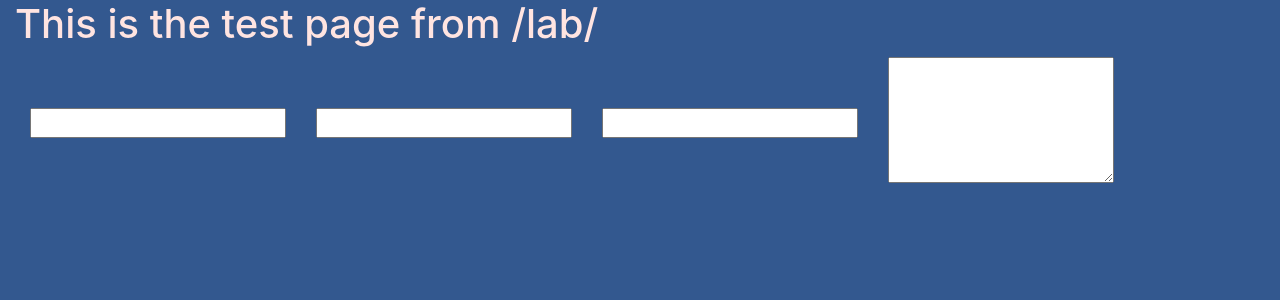
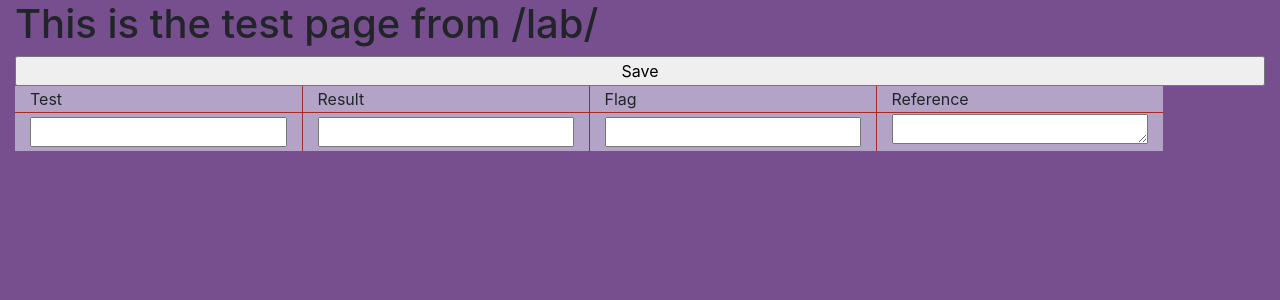
Before and after one commit to K-Bishall/Patient-Profiling, a Django app: page /lab/ in a window 1280 px wide. Shown: the top 300 px of the page. Run offline with Django 3.2, Linux system fonts and the light colour scheme; some libraries are stand-ins or nearby versions.

Commit message:
test lab record

```diff
--- a/labpost/models.py
+++ b/labpost/models.py
@@ -1,6 +1,7 @@
 from django.db import models
 
 # lab test record model
+FLAG_CHOICE = ('N', 'H', 'L',)
 class TestItem (models.Model):
     """This class is the actual record item
        to get the lab test."""
--- a/labpost/static/style.css
+++ b/labpost/static/style.css
@@ -1,8 +1,21 @@
 
-#page {
-    background-color: rgb(224, 131, 16);
+body {
+    background-color: rgba(119, 79, 143);
 }
 
-.recordItem input {
-    height: 100px;
+.recordItem textarea,input{
+    height: 30px;
+    width: 100%;
+    /* background-color: inherit;
+    border: none; */
 }
+
+table {
+    background-color: rgba(240, 248, 255,0.5);
+    border-style: hidden;
+}
+
+table td {
+    border-collapse: collapse;
+    border: 1px brown solid;
+}
--- a/labpost/templates/template.html
+++ b/labpost/templates/template.html
@@ -9,7 +9,17 @@
 <h1>This is the test page from {{ request.get_full_path }}</h1>
 
 <!--hold the form-->
-<table class="table-borderless">
+<table class="table-borderd">
+    <form action="" method="POST">
+        {% csrf_token %}
+
+        <thead>
+            <td class="col-sm-3"> Test </td>
+            <td class="col-sm-3"> Result </td>
+            <td class="col-sm-3"> Flag </td>
+            <td class="col-sm-3"> Reference </td>
+        </thead>
+
         <tr class="recordItem">
             {% for field in form %}
 
@@ -19,7 +29,37 @@
 
             {% endfor %}
         </tr>
-    <!-- {{form.as_p}} -->
+        <!-- <tr class="recordItem">
+            {% for field in form %}
+
+            <td class="col-sm-3">
+                {{ field }}
+            </td>
+
+            {% endfor %}
+        </tr>
+        <tr class="recordItem">
+            {% for field in form %}
+
+            <td class="col-sm-3">
+                {{ field }}
+            </td>
+
+            {% endfor %}
+        </tr>
+        <tr class="recordItem">
+            {% for field in form %}
+
+            <td class="col-sm-3">
+                {{ field }}
+            </td>
+
+            {% endfor %}
+        </tr> -->
+
+        <input type="submit" value="Save">
+
+    </form>
 </table>
 
 {%endblock%}
--- a/labpost/views.py
+++ b/labpost/views.py
@@ -1,7 +1,9 @@
 from django.shortcuts import render
 from django.urls import reverse
+from django.http import HttpResponseRedirect
 
 from .forms import TestItemForm
+from django.forms import formset_factory
 
 
 # Create your views here.
@@ -9,7 +11,14 @@ def labReport(request):
     """Generate lab test report form"""
 
     if request.method == 'POST':
-        pass
+        testItem = TestItemForm(request.POST)
+
+        if testItem.is_valid():
+            # testItem = testItem.cleaned_data
+            testItem.save()
+
+            return HttpResponseRedirect("")
+
 
     else:
         return render(request,'template.html',{'form': TestItemForm})
--- a/patient_profile/settings/base.py
+++ b/patient_profile/settings/base.py
@@ -111,5 +111,7 @@ USE_TZ = True
 # https://docs.djangoproject.com/en/2.0/howto/static-files/
 
 STATIC_URL = '/static/'
-STATIC_ROOT = BASE_DIR
-STATICFILES_DIRS = [os.path.join(BASE_DIR, 'static'),]
+# STATIC_ROOT = BASE_DIR
+STATICFILES_DIRS = [
+        os.path.join(BASE_DIR,'static'),
+        ]
--- a/patient_profile/templates/base.html
+++ b/patient_profile/templates/base.html
@@ -1,3 +1,4 @@
+{% load static %}
 <!-- Base template for the project -->
 <!DOCTYPE html>
 <html lang="en">
@@ -9,12 +10,11 @@
 
     <title>{% block title %}{%endblock%}</title>
 
-    {% load static %}
-    <link rel="stylesheet" type="text/css" herf="{% static 'labpost/static/style.css' %}">
     <link rel="stylesheet" href="https://maxcdn.bootstrapcdn.com/bootstrap/4.1.0/css/bootstrap.min.css">
+    <link rel="stylesheet" type="text/css" href="{% static 'style.css' %}">
 </head>
 
-<body style="background-color:rgb(51, 88, 143); color: mistyrose">
+<body>
     <!--The main page-->
     <div id="page" class="container-fluid">
 
--- a/patient_profile/urls.py
+++ b/patient_profile/urls.py
@@ -23,4 +23,4 @@ urlpatterns = [
     path('lab/', include('labpost.urls')),
 ]
 
-urlpatterns += static(settings.STATIC_URL, document_root=settings.STATIC_ROOT)
+# urlpatterns += static(settings.STATIC_URL, document_root=settings.STATIC_ROOT)
```
Lines whose indentation alone changed are shown as unchanged.
